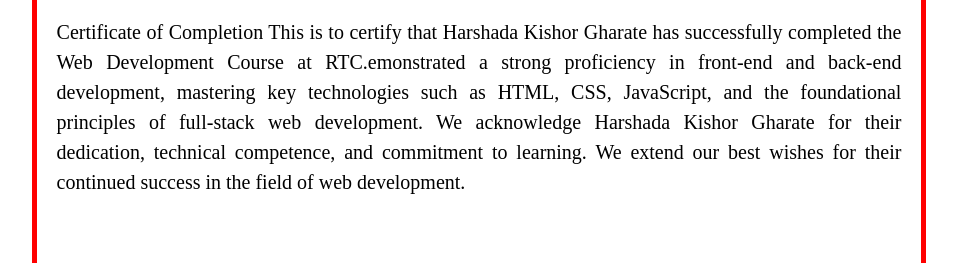
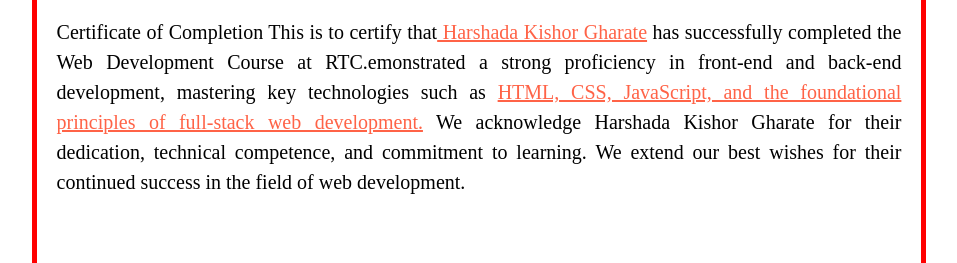
Before and after one commit to HarshadaGharate/certificate_icp, a plain HTML site: page index.html in a window 1280 px wide. Shown: the part 237-500 px from the top of the page, without its empty margins (161-1118 px from the left). Drawn offline with Linux system fonts and the light colour scheme; a web font is replaced by a local one.

Commit message:
text highlighted

```diff
--- a/index.html
+++ b/index.html
@@ -43,6 +43,10 @@
         text-align: justify;
       }
 
+      span {
+        text-decoration: underline;
+        color: tomato;
+      }
       .signature {
         position: absolute;
         margin: 20px;
```
